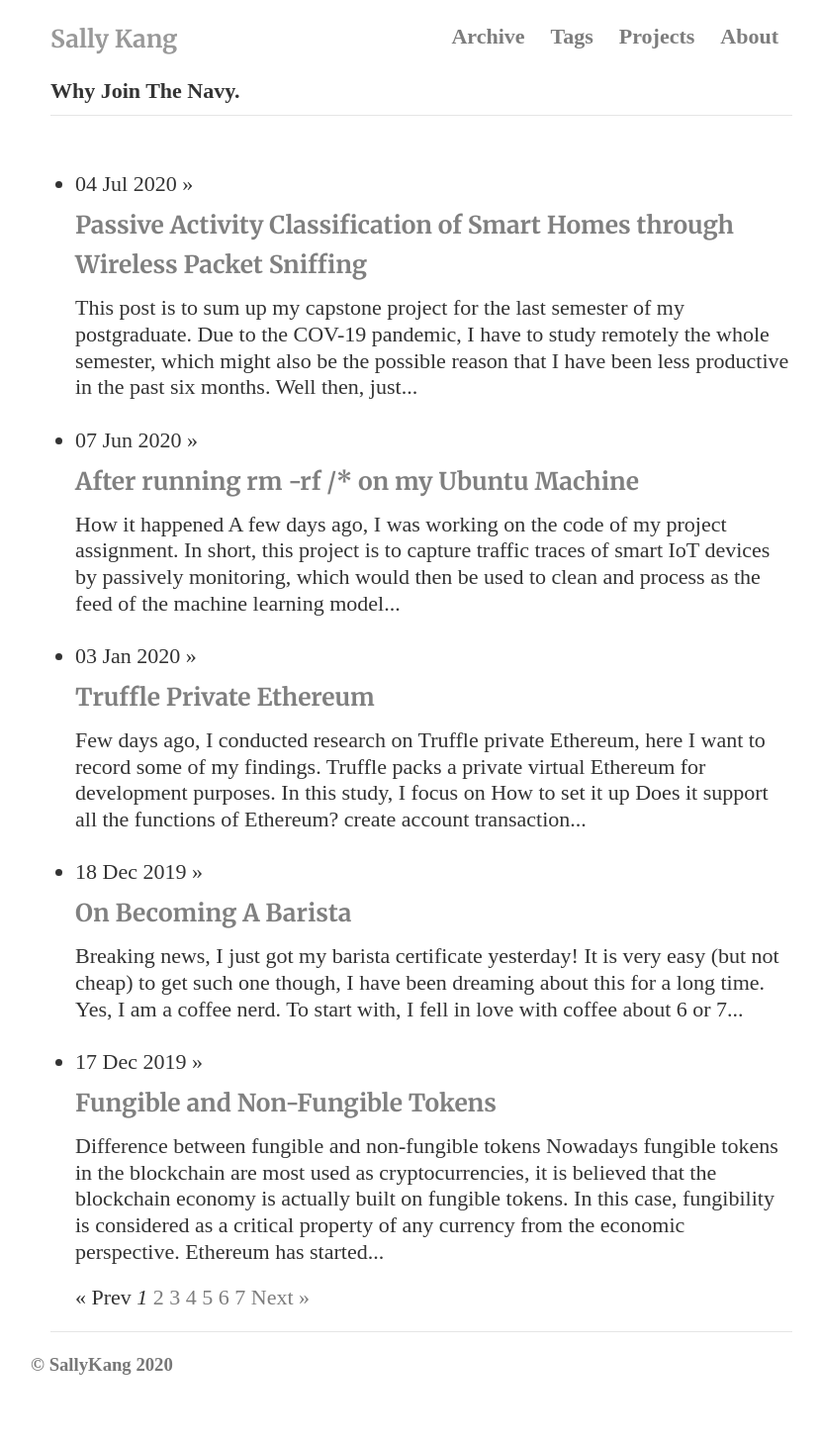
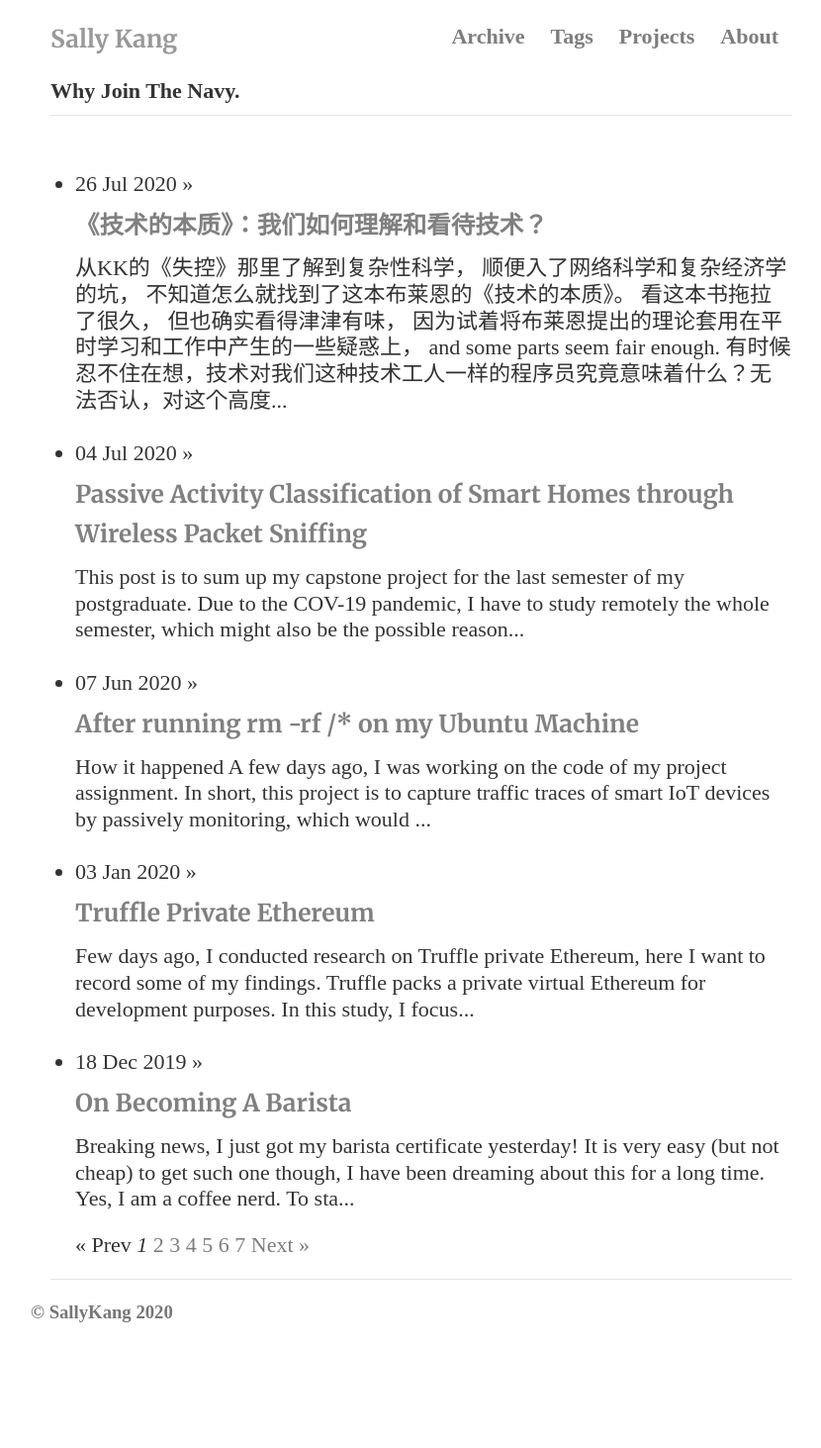
Before and after one commit to SallyKAN/SallyKAN.github.io, a Jekyll site: the page built from index.html, in a window 1280 px wide. Shown: the whole page at 99% size, without its empty margins (214-1044 px from the left). Built offline with Jekyll 4.4.1, drawn with Linux system fonts in a browser that asks for light colours; the list of posts is cut into pages by our own code; after the commit the page ends 1409 px from its top, so only the background shows below that; part of the change alters nothing that is shown.

Commit message:
new post

```diff
--- /dev/null
+++ b/_posts/2020-07-26-.md
@@ -0,0 +1,49 @@
+---
+layout: post
+title: "《技术的本质》：我们如何理解和看待技术？"
+tags:
+- reading
+- review
+---
+
+从KK的《失控》那里了解到复杂性科学， 顺便入了网络科学和复杂经济学的坑， 不知道怎么就找到了这本布莱恩的《技术的本质》。 看这本书拖拉了很久， 但也确实看得津津有味， 因为试着将布莱恩提出的理论套用在平时学习和工作中产生的一些疑惑上， and some parts seem fair enough.
+
+有时候忍不住在想，技术对我们这种技术工人一样的程序员究竟意味着什么？无法否认，对这个高度连接又深度分裂的世界而言，技术的本质是个宏大无比的主题，它是如此与人类社会息息相关，大到一场永远改变世界的工业革命，小到一个个体被科技生活异化后的孤独瞬间。
+
+试图站在人文和科技的交叉点，就意味着永远充满了分裂感，疑惑，多虑，以及反思。
+
+如果我们接受技术不是凭空出现的黑魔法，不是上帝创世时的施恩，也不是外星高级生物留下的文明印迹，那么我们就必须得回答，也就是布莱恩阿瑟在书中所追问的，那些带给我们舒适生活和无尽财富，成就经济繁荣的技术，究竟从何而来，又是在何时如何进化的？
+
+但这个问题很长一段时间并没有被工程师或者技术人员所看见，反而更多的被社会科学家和哲学家所思考探讨。与之而来的，文学家们对技术这个词充满了某种敌意，因为他们在钟爱的哲学家们那里看到对这个词语的质疑，却无法从技术的狂热信徒那里的得到一个满意的共识。人文科学需要的解释不是黑白分明，绝对，简单，优雅而正确的原理和公式，而工程师们追随着被笛卡尔启蒙的理性主义，沉浸在完美解释组成这个复杂世界里一个又一个的原理中的快感和控制感中。矛盾之处在于，工程师那种了解一切，确定清晰的造物主感受只有当他们作为内部思考者才会有，他们了解某个具体的模块，某项具体的技术。但当这些模块组合在一起作用成为一项独立的技术（大众眼里的科技黑箱）被人们从外部使用并发挥作用，它就会变成一项令人咋舌的伟大发明，一种技术的进化，也就是创新。这时候那种控制感就消失了，从布莱恩的生物学角度（就像所有复杂性科学家一样）去解释技术的起源，就像很难想象进化可以被控制，创新可以被简单复制。当然，这两者都有规律。
+
+而与之而来，创新所带来的经济效应，社会效应，都让这件事变成了一种更适合从整体论看待的问题。
+
+他给出了技术的三个定义：
+
+> 技术是实现人的目的的一种手段。
+> 技术是实践和元器件的集成。
+> 技术是可供某种文化中利用的装置和工程实践的集合。
+
+在我的大学期间，就看到过这样一句解释：Technology is applied science. 但布莱恩阿瑟认为，技术不同于科学，更甚之，因为技术一直活在科学的阴影下，所以很少有人会去思考关于技术的理论。他用了组合进化和递归性去解释技术的起源，也就是
+
+> 技术在某种程度上一定是来自此前已有技术的新组合。
+
+因此技术在真实世界中是模块化的，是高度重构的，它们是流动的，永远不会静止，永远不会结束，永远不会完美。递归性就体现在，技术包含着技术，一直到最基础的水平，在计算机世界里，递归可以被直觉上很奇怪地表达为“自己调用自己”，在布莱恩的理论里，更像是技术的结构中包含某种程度的自相似组件，所以说技术是由不同等级的技术构建而成（我在这里很自然想到自我复制的生物性，当然也是复杂性科学里面一个很经典的主题。
+
+为此他在书中描述了一个很有趣的关于技术进化的思想实验，在一个逻辑电路的世界里，一开始可用的技术只有NAND电路，给定一个长长的需要某些特定逻辑功能的需求清单，比如AND运算，Exclusive-ORs, 3-bit addtion, 4-bit EQUALS等等，他们实验的目的就是要知道技术系统（这个逻辑电路）能否进化，也就是通过组合已有的元素去创造清单上的功能。在实验的每个步骤，新的电路都会通过随机连接电路的组合方式创造出来，然后系统检查是否这次组合是否出现了清单上的需求功能，一旦出现，就会把这个新功能纳入其中，让它成为进一步连接和组合电路的有效功能。在25万步组合后，他们的系统进化出了一个8-bit加法器（虽然不知道他们代码是否实现了，但感觉特别有意思）。
+
+另一个让我印象深刻的是布莱恩对经济和技术关系的阐述。他认为经济就是技术的一种表达，首先说他对技术的本质的定义：
+
+> 从本质上看，技术是被捕获并加以利用的现象的集合。或者说，技术是对现象有目的的编程。
+
+然后我们来到了布莱恩大名鼎鼎的反传统经济学定义，也就是他的复杂经济学理论的预告：
+
+> 我将经济定义为一套安排和活动，一个社会将借助它来满足需求。
+
+这样一定义，经济活动是为了实现我们的需求，人类的目的，也满足技术的定义，经济也是一种目的性系统。所以其实经济也是一种技术，或者说，技术构成了经济的框架。就像我们可以发现现在世界上一半的财富几乎都在少于十个人的手上，而他们之中大部分都来自美国的互联网技术公司，技术决定了经济结构并塑造了这个世界的样子，但我们不能事先确定哪种技术会被选择来进化（如果从进化论的角度来说）。
+
+当然，每次技术进化后的世界依然是不完美的，问题重重的。化石技术解决了能源利用，却带来了全球变暖，核能用来代替作为环保的清洁能源却带来了核废料丢弃的问题，全球化航空交通也带来了全世界范围内传染病加速感染蔓延的可能性。
+
+怎样看待技术？依然是 个ongoing topic, 我依然认同KK在《失控》中说的，也是布莱恩在这本书里的观点：技术诞生于一种混乱，失控的活力中，也许工程师很希望世界是由理性和简单性所统辖，或者追求一种纯粹确定的秩序。但我倾向于布莱恩的复杂性理论对这个世界的解释：
+
+> 我喜欢的元素是杂交的而不是纯粹的;是妥协折中的而不是一以贯之的；是曲折蜿蜒的而不是直截了当的；是模糊歧义的，而不是清晰缜密的。它们既客观又倔强，它们既无聊又有趣。它们是依惯例传统的而不是设计出来的；是冗余累赘的而不是简洁单纯的。它们既残缺不全又富于创新，是前后矛盾，模棱两口的而不是直接的和清楚的。我赞同凌乱的活力优于明显的统一，我容纳不合理的结论。我赞成丰富和含义深长远胜于含义清楚，我既赞同隐含的功能，又赞同外显的功能。
--- a/index.html
+++ b/index.html
@@ -12,7 +12,7 @@ title: Sally Kang
     {% for post in paginator.posts %}
   <br/>
      <li><span>{{ post.date | date_to_string }}</span> » <a href="{{ post.url }}" title="{{ post.title }}"> <h3> {{ post.title }}</h3> </a></li>
-     {{ post.content | strip_html | truncatewords: 50 }}
+     {{ post.content | strip_html | truncate: 200 }}
      <br/>
 {% endfor %}
 {% if paginator.total_pages > 1 %}
```
